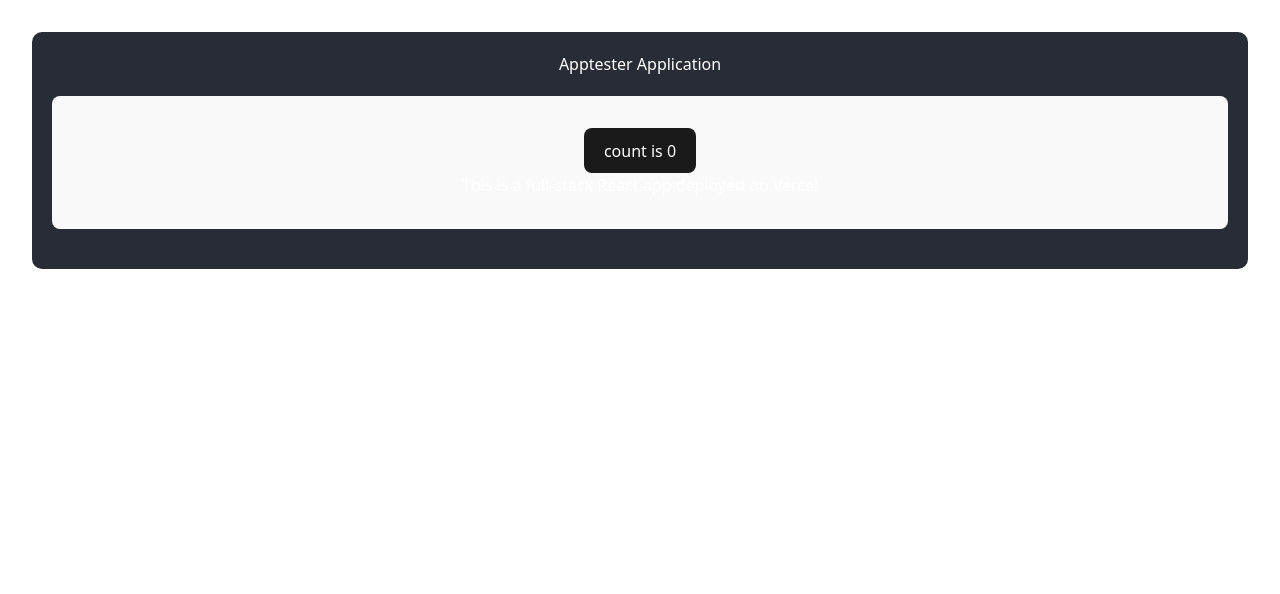
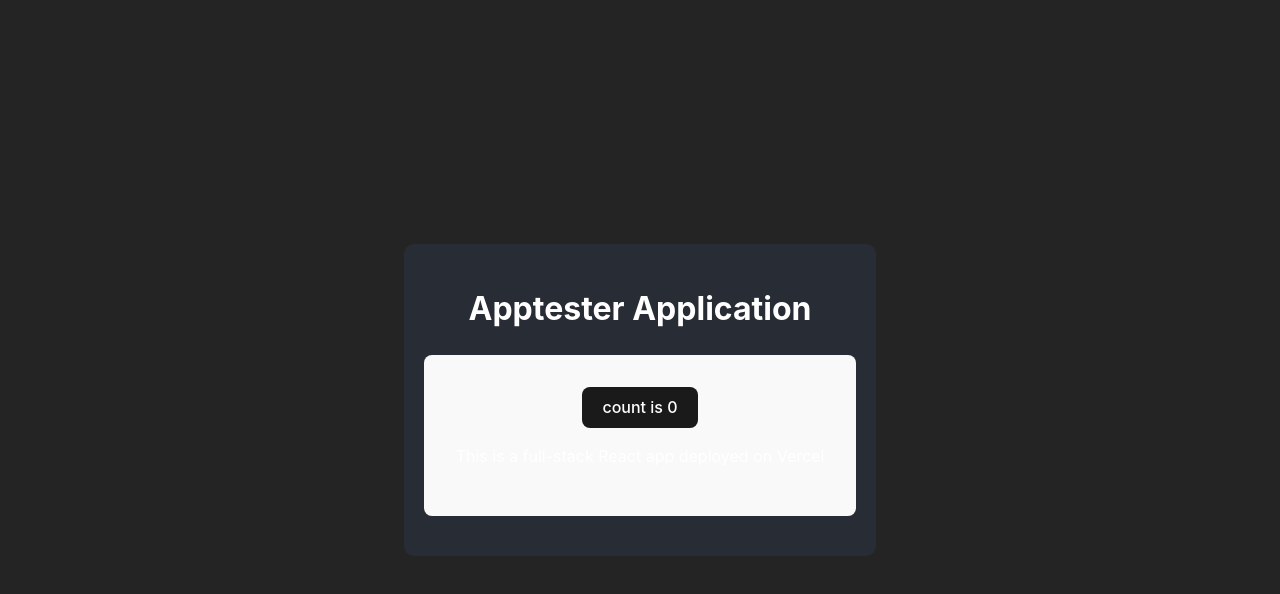
Before and after one commit to goose956/apptester-app, a React (Vite) app: page / in a window 1280 px wide. Shown: the top 594 px of the page. Built offline with nearby package versions, Linux system fonts and the light colour scheme; no server answers; the HTML template or start-up script is replaced by a standard one.

Commit message:
Update apptester app - src/index.css

```diff
--- a/src/index.css
+++ b/src/index.css
@@ -1,59 +1,13 @@
-@tailwind base;
-@tailwind components;
-@tailwind utilities;
-
-@layer base {
-  :root {
-    --background: 0 0% 100%;
-    --foreground: 222.2 84% 4.9%;
-    --card: 0 0% 100%;
-    --card-foreground: 222.2 84% 4.9%;
-    --popover: 0 0% 100%;
-    --popover-foreground: 222.2 84% 4.9%;
-    --primary: 222.2 47.4% 11.2%;
-    --primary-foreground: 210 40% 98%;
-    --secondary: 210 40% 96%;
-    --secondary-foreground: 222.2 84% 4.9%;
-    --muted: 210 40% 96%;
-    --muted-foreground: 215.4 16.3% 46.9%;
-    --accent: 210 40% 96%;
-    --accent-foreground: 222.2 84% 4.9%;
-    --destructive: 0 84.2% 60.2%;
-    --destructive-foreground: 210 40% 98%;
-    --border: 214.3 31.8% 91.4%;
-    --input: 214.3 31.8% 91.4%;
-    --ring: 222.2 84% 4.9%;
-    --radius: 0.5rem;
-  }
-
-  .dark {
-    --background: 222.2 84% 4.9%;
-    --foreground: 210 40% 98%;
-    --card: 222.2 84% 4.9%;
-    --card-foreground: 210 40% 98%;
-    --popover: 222.2 84% 4.9%;
-    --popover-foreground: 210 40% 98%;
-    --primary: 210 40% 98%;
-    --primary-foreground: 222.2 47.4% 11.2%;
-    --secondary: 217.2 32.6% 17.5%;
-    --secondary-foreground: 210 40% 98%;
-    --muted: 217.2 32.6% 17.5%;
-    --muted-foreground: 215 20.2% 65.1%;
-    --accent: 217.2 32.6% 17.5%;
-    --accent-foreground: 210 40% 98%;
-    --destructive: 0 62.8% 30.6%;
-    --destructive-foreground: 210 40% 98%;
-    --border: 217.2 32.6% 17.5%;
-    --input: 217.2 32.6% 17.5%;
-    --ring: 212.7 26.8% 83.9%;
-  }
+body {
+  margin: 0;
+  display: flex;
+  place-items: center;
+  min-width: 320px;
+  min-height: 100vh;
+  font-family: Inter, system-ui, Avenir, Helvetica, Arial, sans-serif;
+  line-height: 1.5;
+  font-weight: 400;
+  color-scheme: light dark;
+  color: rgba(255, 255, 255, 0.87);
+  background-color: #242424;
 }
-
-@layer base {
-  * {
-    @apply border-border;
-  }
-  body {
-    @apply bg-background text-foreground;
-  }
-}
```
